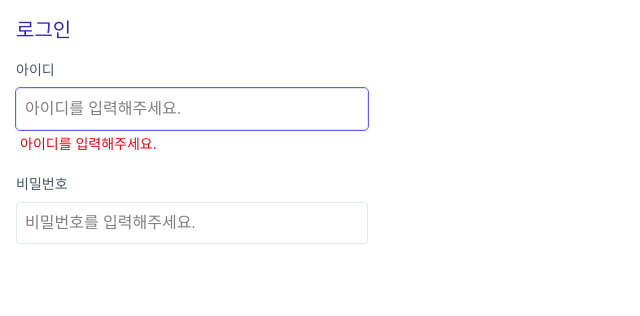
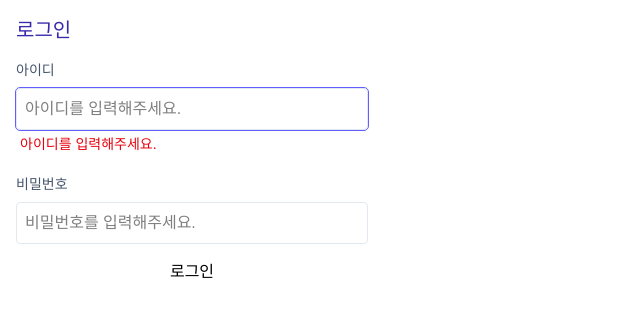
Before and after one commit to ParkSohyunee/frontend-assignment-links, a React (Vite) app in the folder frontend/: page / in a window 1280 px wide. Shown: the top 316 px of the page, without its empty margins (0-640 px from the left). Built offline with nearby package versions, Linux system fonts and the light colour scheme; no server answers.

Commit message:
feat: 로그인 기능 구현

```diff
--- a/frontend/src/hooks/useAuth.ts
+++ b/frontend/src/hooks/useAuth.ts
@@ -2,6 +2,7 @@ import { useMutation } from '@tanstack/react-query'
 import { postLogin, postSignup } from '../api/auth'
 
 import { UseMutationCustomOptions } from '../types'
+import { setCookie } from '../utils/handleCookie'
 
 const useSignup = (mutationOptions?: UseMutationCustomOptions) => {
   return useMutation({
@@ -13,6 +14,10 @@ const useSignup = (mutationOptions?: UseMutationCustomOptions) => {
 const useLogin = (mutationOptions?: UseMutationCustomOptions) => {
   return useMutation({
     mutationFn: postLogin,
+    onSuccess: ({ accessToken, refreshToken }) => {
+      setCookie('accessToken', accessToken, 'AT')
+      setCookie('refreshToken', refreshToken, 'RT')
+    },
     ...mutationOptions,
   })
 }
--- a/frontend/src/pages/LoginPage.tsx
+++ b/frontend/src/pages/LoginPage.tsx
@@ -1,13 +1,29 @@
+import useAuth from '../hooks/useAuth'
+import useForm from '../hooks/useForm'
+
 import TextField from '../components/TextField'
-import useForm from '../hooks/useForm'
+import { FormEvent } from 'react'
 
 export default function LoginPage() {
   const { inputs, getTextInputProps } = useForm({
     initialValue: {
-      id: '',
+      username: '',
       password: '',
     },
   })
+
+  const { loginMutation } = useAuth()
+
+  const handleLogin = (e: FormEvent) => {
+    e.preventDefault()
+
+    const { username, password } = inputs
+
+    loginMutation.mutate(
+      { username, password },
+      { onError: () => alert('로그인을 다시 시도해주세요.') },
+    )
+  }
 
   return (
     <form className="flex w-96 flex-col gap-4 p-4">
@@ -21,7 +37,7 @@ export default function LoginPage() {
           id="id"
           autoFocus
           placeholder="아이디를 입력해주세요."
-          {...getTextInputProps('id')}
+          {...getTextInputProps('username')}
           isError
           errorMessage="아이디를 입력해주세요."
         />
@@ -38,6 +54,10 @@ export default function LoginPage() {
           {...getTextInputProps('password')}
         />
       </div>
+
+      <button type="submit" onClick={handleLogin}>
+        로그인
+      </button>
     </form>
   )
 }
```
